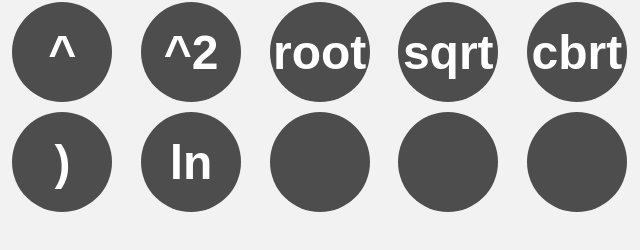
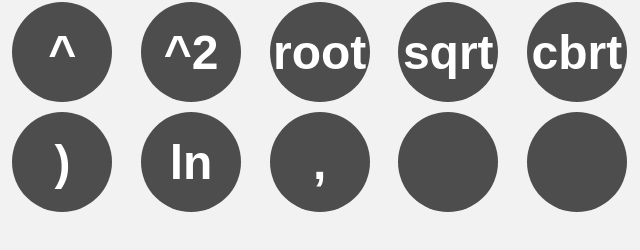
Before and after one commit to Monbuticloud/Calculator, a plain HTML site: page index.html in a window 1280 px wide. Shown: the part 524-774 px from the top of the page, 504-1144 px from the left. Drawn offline with Linux system fonts and the light colour scheme.

Commit message:
add comma

```diff
--- a/index.html
+++ b/index.html
@@ -47,7 +47,7 @@
         <button onclick="appendToDisplay('(')"> ( </button>
         <button onclick="appendToDisplay(')')"> ) </button>
         <button onclick="appendToDisplay('ln(')"> ln </button>
-        <button onclick="appendToDisplay('')"> </button>
+        <button onclick="appendToDisplay(',')">,</button>
         <button onclick="appendToDisplay('')"> </button>
         <button onclick="appendToDisplay('')"> </button>
 
```
